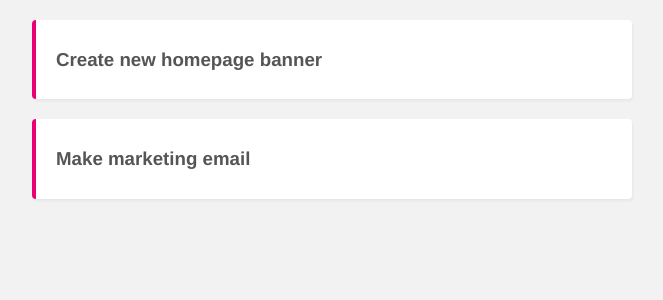
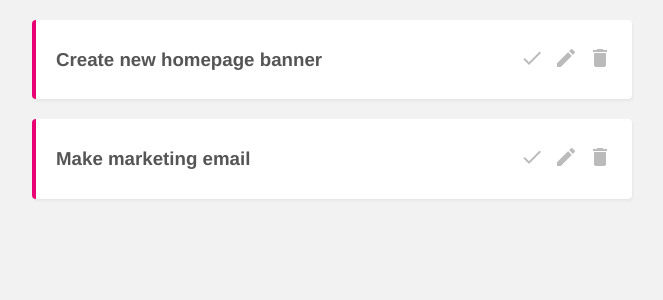
Before and after one commit to judo2000/vue-project-planner, a Vue app: page / in a window 1280 px wide. Shown: the top 300 px of the page, without its empty margins (308-971 px from the left). Built offline with nearby package versions, Linux system fonts and the light colour scheme; data requests are answered from the project's data file.

Commit message:
Create delete project function and emit delete event to update the view

```diff
--- a/public/index.html
+++ b/public/index.html
@@ -1,15 +1,24 @@
 <!DOCTYPE html>
 <html lang="">
   <head>
-    <meta charset="utf-8">
-    <meta http-equiv="X-UA-Compatible" content="IE=edge">
-    <meta name="viewport" content="width=device-width,initial-scale=1.0">
-    <link rel="icon" href="<%= BASE_URL %>favicon.ico">
+    <meta charset="utf-8" />
+    <meta http-equiv="X-UA-Compatible" content="IE=edge" />
+    <meta name="viewport" content="width=device-width,initial-scale=1.0" />
+    <link rel="icon" href="<%= BASE_URL %>favicon.ico" />
+    <!--Material Icons-->
+    <link
+      href="https://fonts.googleapis.com/icon?family=Material+Icons"
+      rel="stylesheet"
+    />
     <title><%= htmlWebpackPlugin.options.title %></title>
   </head>
   <body>
     <noscript>
-      <strong>We're sorry but <%= htmlWebpackPlugin.options.title %> doesn't work properly without JavaScript enabled. Please enable it to continue.</strong>
+      <strong
+        >We're sorry but <%= htmlWebpackPlugin.options.title %> doesn't work
+        properly without JavaScript enabled. Please enable it to
+        continue.</strong
+      >
     </noscript>
     <div id="app"></div>
     <!-- built files will be auto injected -->
--- a/src/components/SingleProject.vue
+++ b/src/components/SingleProject.vue
@@ -2,6 +2,11 @@
   <div class="project">
     <div class="actions">
       <h3 @click="showDetails = !showDetails">{{ project.title }}</h3>
+      <div class="icons">
+        <span class="material-icons">done</span>
+        <span class="material-icons">edit</span>
+        <span @click="deleteProject" class="material-icons">delete</span>
+      </div>
     </div>
     <div v-if="showDetails" class="details">
       <p>{{ project.details }}</p>
@@ -15,7 +20,19 @@
   data() {
     return {
       showDetails: false,
+      uri: 'http://localhost:3000/projects/' + this.project.id,
     };
+  },
+  methods: {
+    deleteProject() {
+      // This line deletes the project from the data.json file
+      fetch(this.uri, { method: 'DELETE' })
+        // This emits a delete event to the single project page to delete
+        // the project from the view
+        .then(() => this.$emit('delete', this.project.id))
+        // This line catches and console logs any errors
+        .catch((err) => console.log(err.message));
+    },
   },
 };
 </script>
@@ -32,4 +49,18 @@
 h3 {
   cursor: pointer;
 }
+.actions {
+  display: flex;
+  justify-content: space-between;
+  align-items: center;
+}
+.material-icons {
+  font-size: 24px;
+  margin-left: 10px;
+  color: #bbb;
+  cursor: pointer;
+}
+.material-icons:hover {
+  color: #777;
+}
 </style>
--- a/src/views/HomeView.vue
+++ b/src/views/HomeView.vue
@@ -2,7 +2,7 @@
   <div class="home">
     <div v-if="projects.length">
       <div v-for="project in projects" :key="project.id">
-        <SingleProject :project="project" />
+        <SingleProject :project="project" @delete="handleDelete" />
       </div>
     </div>
   </div>
@@ -25,5 +25,12 @@
       .then((data) => (this.projects = data))
       .catch((err) => console.log(err.message));
   },
+  methods: {
+    handleDelete(id) {
+      this.projects = this.projects.filter((project) => {
+        return project.id !== id;
+      });
+    },
+  },
 };
 </script>
```
